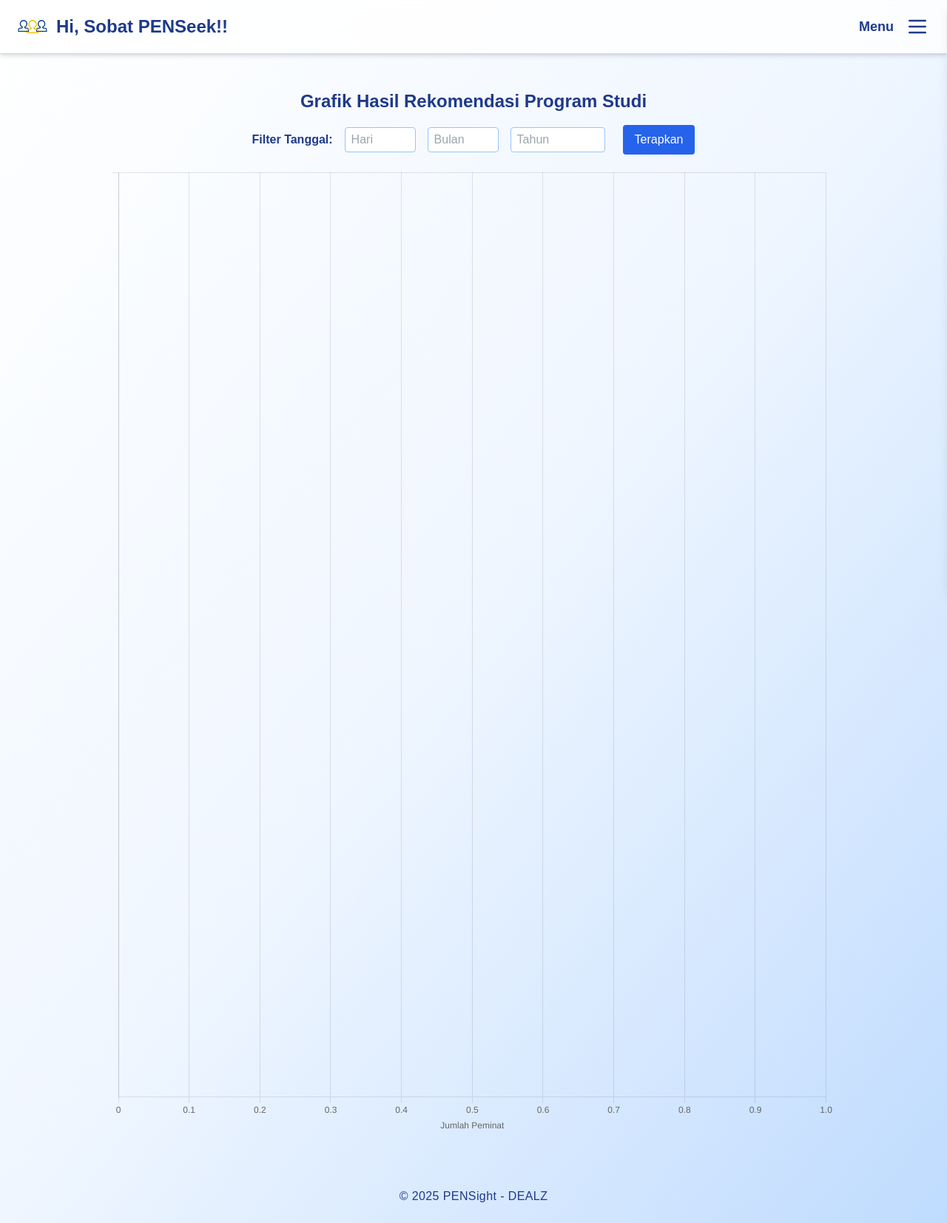
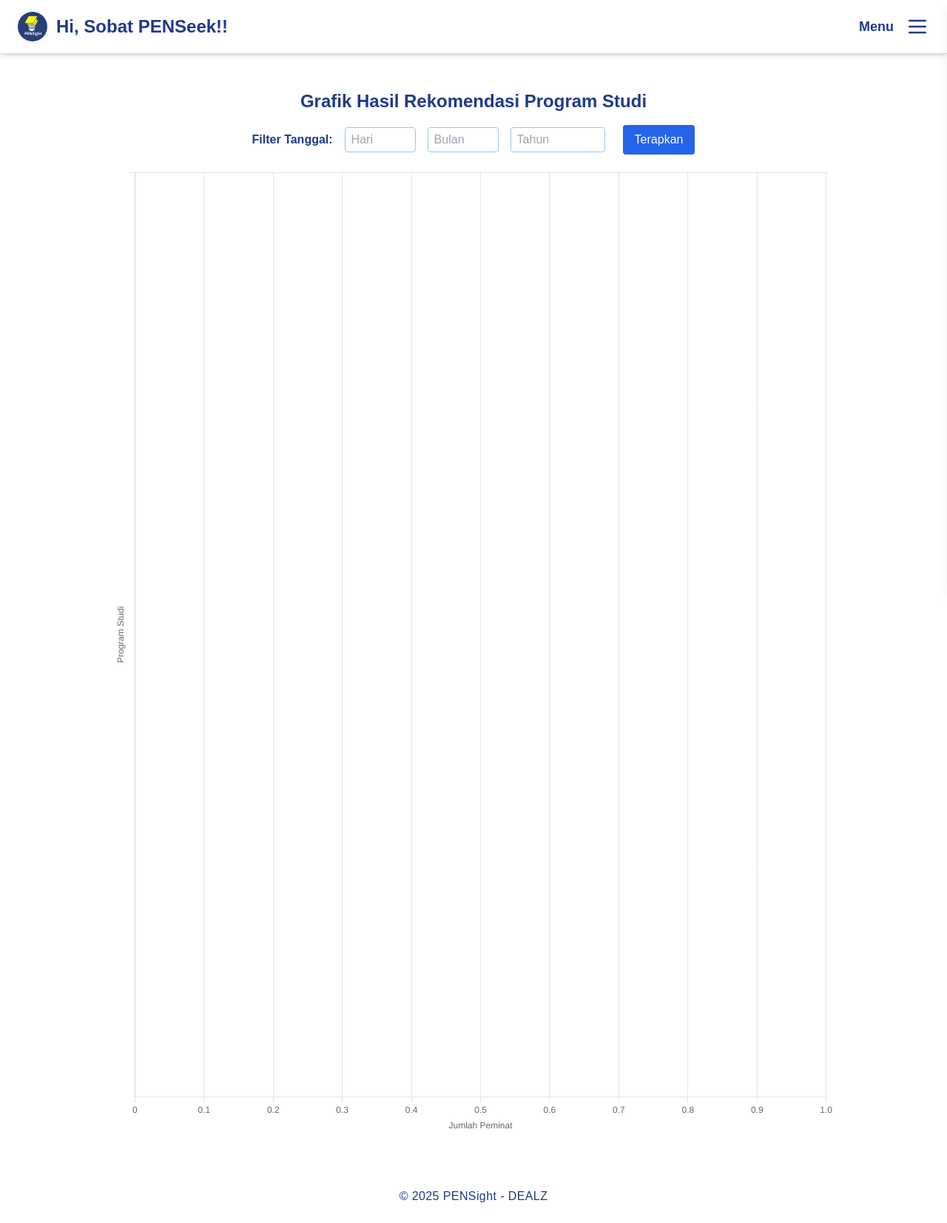
Before and after one commit to tedubuamo/tws_penssight, a Django app: page /statistik_rekomendasi/ in a window 1280 px wide. Shown: the whole page at 74% size. Run offline with Django 5.2, Linux system fonts and the light colour scheme; some libraries are stand-ins or nearby versions; some web fonts are replaced.

Commit message:
update: app

```diff
--- a/django_project/my_app/templates/about.html
+++ b/django_project/my_app/templates/about.html
@@ -15,7 +15,7 @@
     </style>
 </head>
 
-<body class="min-h-screen bg-gradient-to-br from-white via-blue-50 to-blue-200 text-blue-900 flex flex-col">
+<body class="min-h-screen bg-white text-blue-900 flex flex-col">
 
     <!-- Header -->
     <header class="sticky top-0 z-50 bg-white/80 backdrop-blur-md shadow-md px-6 py-4 flex justify-between items-center border-b border-blue-200">
--- a/django_project/my_app/templates/chart.html
+++ b/django_project/my_app/templates/chart.html
@@ -1,4 +1,3 @@
-
 {% load static %}
 
 <!DOCTYPE html>
@@ -17,7 +16,7 @@
     </style>
 </head>
 
-<body class="min-h-screen bg-gradient-to-br from-white via-blue-50 to-blue-200 text-blue-900 flex flex-col">
+<body class="min-h-screen bg-white text-blue-900 flex flex-col">
 
     <!-- Header -->
     <header class="sticky top-0 z-50 bg-white/80 backdrop-blur-md shadow-md px-6 py-4 flex justify-between items-center border-b border-blue-200">
@@ -103,7 +102,7 @@
                     title: { display: true, text: 'Jumlah Peminat' }
                 },
                 y: {
-                    title: { display: false, text: 'Program Studi' }
+                    title: { display: true, text: 'Program Studi' }
                         },
                     barPercentage: 0.8,
                     categoryPercentage: 0.9
--- a/django_project/my_app/templates/home.html
+++ b/django_project/my_app/templates/home.html
@@ -15,7 +15,7 @@
     </style>
 </head>
 
-<body class="min-h-screen bg-gradient-to-br from-white via-blue-50 to-blue-200 text-blue-900 flex flex-col">
+<body class="min-h-screen bg-white text-blue-900 flex flex-col">
 
     <!-- Header -->
     <header class="sticky top-0 z-50 bg-white/80 backdrop-blur-md shadow-md px-6 py-4 flex justify-between items-center border-b border-blue-200">
--- a/django_project/my_app/templates/input.html
+++ b/django_project/my_app/templates/input.html
@@ -59,7 +59,7 @@
     </style>
 </head>
 
-<body class="min-h-screen bg-gradient-to-br from-white via-blue-50 to-blue-200 text-blue-900 flex flex-col">
+<body class="min-h-screen bg-white text-blue-900 flex flex-col">
 
     <!-- Header -->
     <header class="sticky top-0 z-50 bg-white/80 backdrop-blur-md shadow-md px-6 py-4 flex justify-between items-center border-b border-blue-200">
@@ -279,6 +279,8 @@
         Rata_rata_Nilai_Masuk_PENS: parseFloat(document.getElementById("nilai").value)
     };
 
+    console.log(data);
+
     fetch("http://127.0.0.1:8000/api/rekomendasi_prodi", {
         method: "POST",
         headers: {
@@ -288,6 +290,7 @@
     })
     .then(res => res.json())
     .then(response => {
+        console.log("Hasil dari backend:", response);
         // Simpan hasil ke localStorage
         localStorage.setItem("hasilRekomendasi", JSON.stringify(response));
         // Pindah ke halaman hasil
--- a/django_project/my_app/templates/kuota_mandiri.html
+++ b/django_project/my_app/templates/kuota_mandiri.html
@@ -15,7 +15,7 @@
     </style>
 </head>
 
-<body class="min-h-screen bg-gradient-to-br from-white via-blue-50 to-blue-200 text-blue-900 flex flex-col">
+<body class="min-h-screen bg-white text-blue-900 flex flex-col">
 
     <!-- Header -->
     <header class="sticky top-0 z-50 bg-white/80 backdrop-blur-md shadow-md px-6 py-4 flex justify-between items-center border-b border-blue-200">
--- a/django_project/my_app/templates/kuota_prodi.html
+++ b/django_project/my_app/templates/kuota_prodi.html
@@ -30,7 +30,7 @@
     </style>
 </head>
 
-<body class="min-h-screen bg-gradient-to-br from-white via-blue-50 to-blue-200 text-blue-900 flex flex-col">
+<body class="min-h-screen bg-white text-blue-900 flex flex-col">
 
     <!-- Background shape -->
     <!-- <div class="bg-shape pointer-events-none"></div> -->
--- a/django_project/my_app/templates/kuota_snbp.html
+++ b/django_project/my_app/templates/kuota_snbp.html
@@ -15,7 +15,7 @@
     </style>
 </head>
 
-<body class="min-h-screen bg-gradient-to-br from-white via-blue-50 to-blue-200 text-blue-900 flex flex-col">
+<body class="min-h-screen bg-white text-blue-900 flex flex-col">
     <!-- Header -->
     <header class="sticky top-0 z-50 bg-white/80 backdrop-blur-md shadow-md px-6 py-4 flex justify-between items-center border-b border-blue-200">
         <a href="/" class="flex items-center gap-3 hover:opacity-80 transition">
--- a/django_project/my_app/templates/kuota_snbt.html
+++ b/django_project/my_app/templates/kuota_snbt.html
@@ -15,7 +15,7 @@
     </style>
 </head>
 
-<body class="min-h-screen bg-gradient-to-br from-white via-blue-50 to-blue-200 text-blue-900 flex flex-col">
+<body class="min-h-screen bg-white text-blue-900 flex flex-col">
 
     <!-- Header -->
     <header class="sticky top-0 z-50 bg-white/80 backdrop-blur-md shadow-md px-6 py-4 flex justify-between items-center border-b border-blue-200">
--- a/django_project/my_app/templates/result.html
+++ b/django_project/my_app/templates/result.html
@@ -27,7 +27,7 @@
     }
   </style>
 </head>
-<body class="min-h-screen bg-gradient-to-br from-white via-blue-50 to-blue-200 text-blue-900 flex flex-col">
+<body class="min-h-screen bg-white text-blue-900 flex flex-col">
 
   <!-- Background Shape -->
   <div class="bg-shape pointer-events-none"></div>
```
Also changed, not shown: django_project/my_app/migrations/0001_initial.py, django_project/my_app/static/Home.png, django_project/my_app/static/icon_page.svg.
